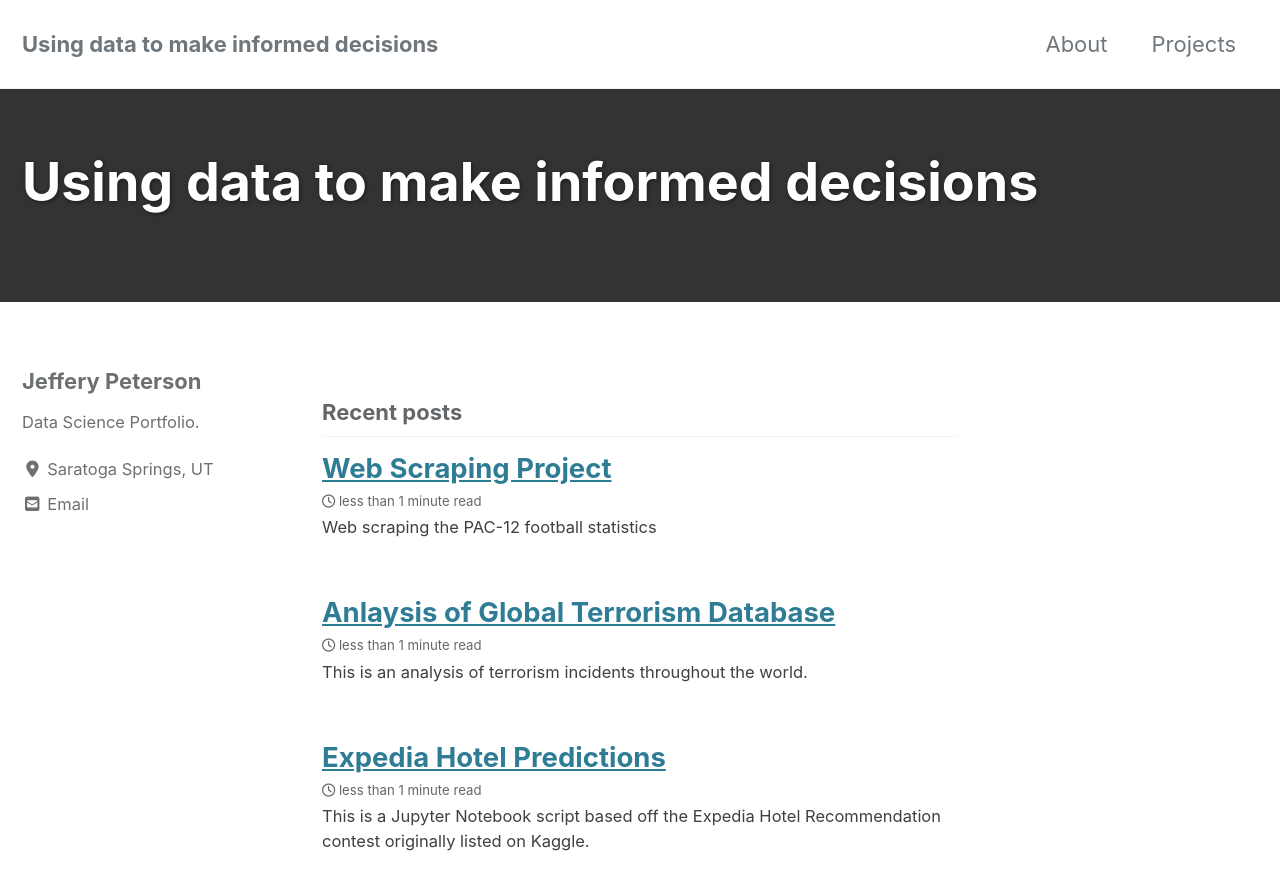
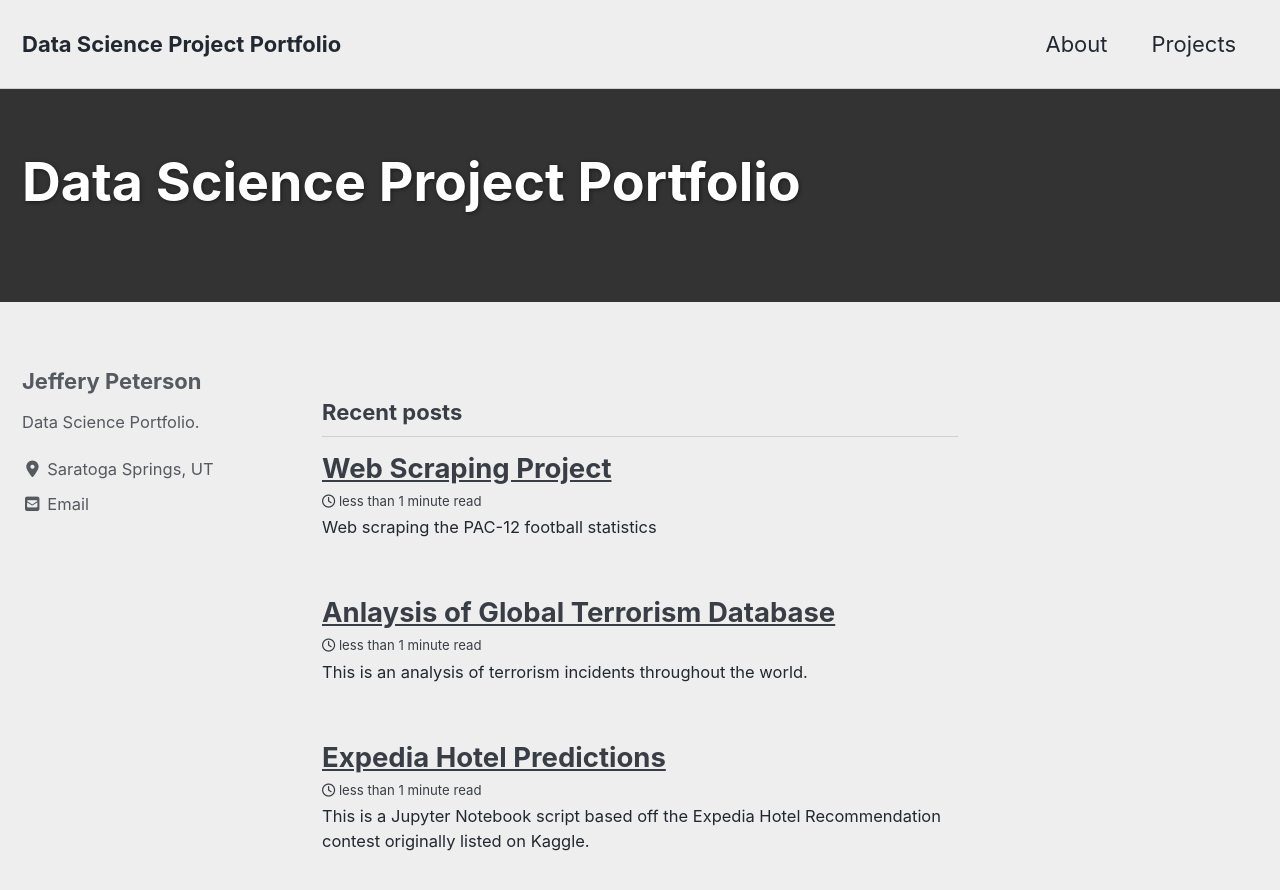
Before and after one commit to jdp71/jdp71.github.io, a Jekyll site: the page built from index.html, in a window 1280 px wide and 900 px high. Shown: the top 890 px of the window. Built offline with Jekyll 4.4.1, drawn with Linux system fonts in a browser that asks for light colours; cached includes are drawn as plain includes; nearby versions of some CDN libraries; the list of posts is cut into pages by our own code.

Commit message:
change config

```diff
--- a/_config.yml
+++ b/_config.yml
@@ -12,11 +12,11 @@
 
 # theme                  : "minimal-mistakes-jekyll"
 # remote_theme           : "mmistakes/minimal-mistakes"
-minimal_mistakes_skin    : "default" # "air", "aqua", "contrast", "dark", "dirt", "neon", "mint", "plum", "sunrise"
+minimal_mistakes_skin    :  "air" # "default", "aqua", "contrast", "dark", "dirt", "neon", "mint", "plum", "sunrise"
 
 # Site Settings
 locale                   : "en-US"
-title                    : "Using data to make informed decisions"
+title                    : "Data Science Project Portfolio"
 title_separator          : "-"
 subtitle                 : # site tagline that appears below site title in masthead
 name                     : "Jeffery Peterson"
```
